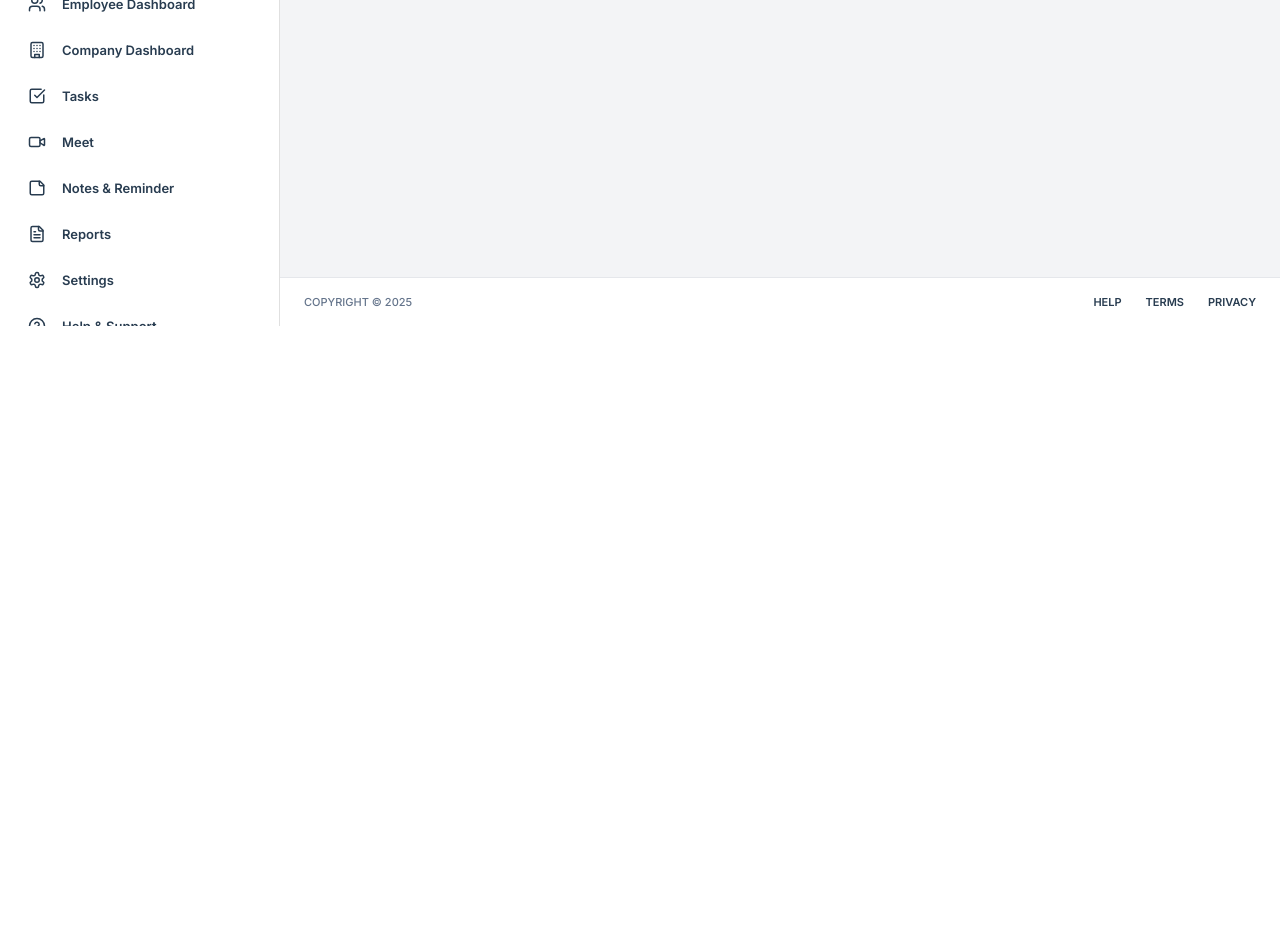
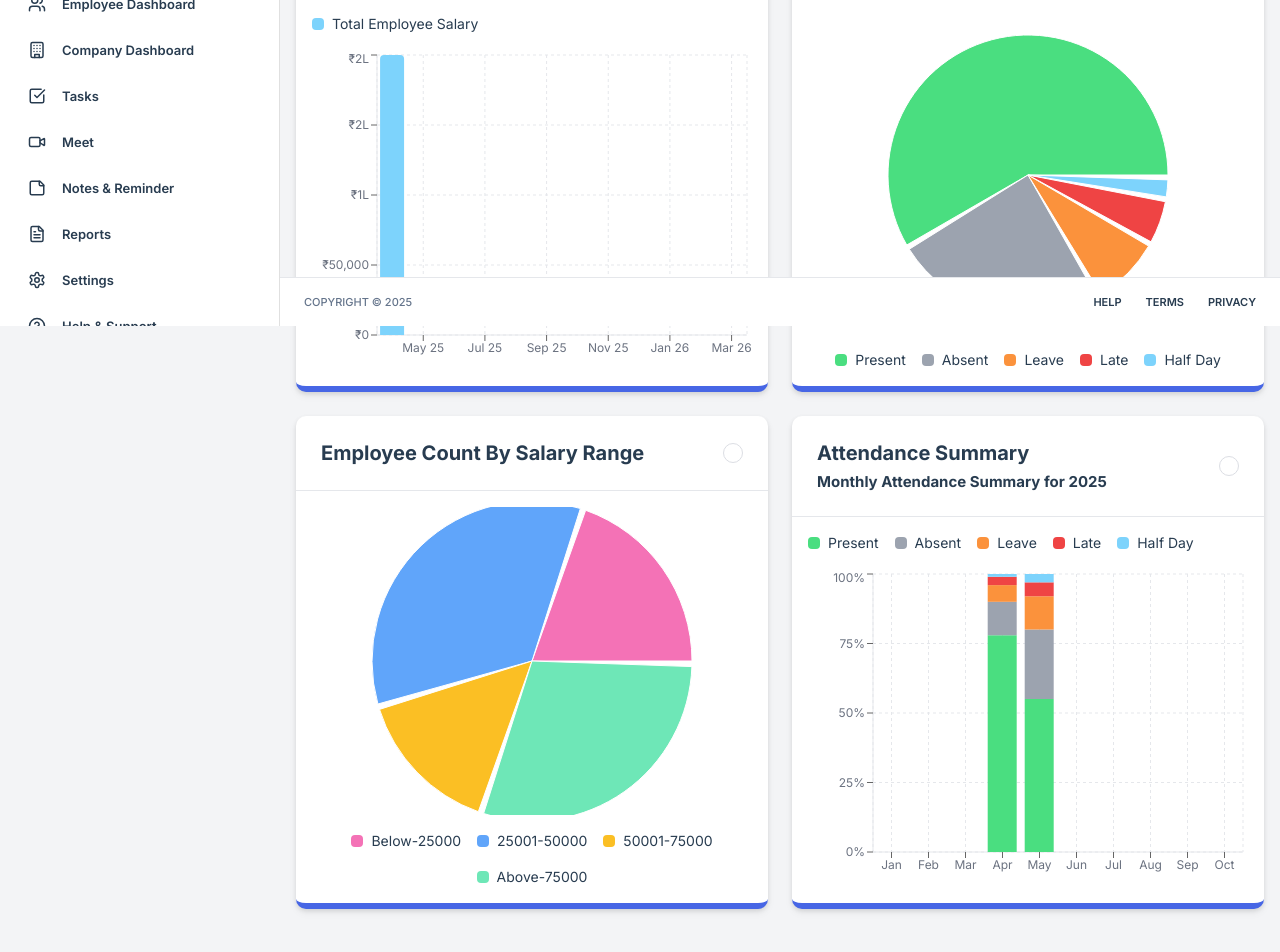
Before and after one commit to soumya85/webpanelEasyDo, a React (Vite) app: page / in a window 1280 px wide. Shown: the part 474-1426 px from the top of the page. Before the commit the page ends 800 px from the top, so only its background shows below. Built offline with nearby package versions, Linux system fonts and the light colour scheme; the HTML template or start-up script is replaced by a standard one.

Commit message:
Add Analytics Section with all 4 charts below KPI cards
cgen-19fb0c52507946d1b22fc244e3d7043b

```diff
--- a/src/pages/Overview.tsx
+++ b/src/pages/Overview.tsx
@@ -386,6 +386,161 @@ const Overview: React.FC = () => {
             label="Total Holiday"
           />
         </div>
+
+        {/* Analytics Section */}
+        <div className="flex flex-col gap-6 w-full">
+          {/* First Row of Charts */}
+          <div className="flex gap-6 w-full flex-wrap lg:flex-nowrap">
+            {/* Salary Data Chart */}
+            <ChartCard title="Salary Data Of Financial Year 2025-26">
+              <div className="h-full flex flex-col">
+                <div className="mb-4">
+                  <CustomLegend
+                    data={[{ name: "Total Employee Salary", color: "#7DD3FC" }]}
+                    className="justify-start"
+                  />
+                </div>
+                <div className="flex-1">
+                  <ResponsiveContainer width="100%" height="100%">
+                    <BarChart data={salaryData}>
+                      <CartesianGrid strokeDasharray="3 3" stroke="#E5E7EB" />
+                      <XAxis
+                        dataKey="month"
+                        tick={{ fontSize: 12, fill: "#6B7280" }}
+                        axisLine={{ stroke: "#E5E7EB" }}
+                      />
+                      <YAxis
+                        tickFormatter={formatCurrency}
+                        tick={{ fontSize: 12, fill: "#6B7280" }}
+                        axisLine={{ stroke: "#E5E7EB" }}
+                      />
+                      <Tooltip
+                        formatter={(value) => [
+                          formatCurrency(value as number),
+                          "Total Employee Salary",
+                        ]}
+                      />
+                      <Bar
+                        dataKey="salary"
+                        fill="#7DD3FC"
+                        radius={[4, 4, 0, 0]}
+                      />
+                    </BarChart>
+                  </ResponsiveContainer>
+                </div>
+              </div>
+            </ChartCard>
+
+            {/* Attendance Status Chart */}
+            <ChartCard
+              title="Attendance Status"
+              subtitle="Total Employees: 120"
+            >
+              <div className="h-full flex flex-col items-center">
+                <div className="flex-1 w-full max-w-[350px]">
+                  <ResponsiveContainer width="100%" height="100%">
+                    <PieChart>
+                      <Pie
+                        data={attendanceStatusData}
+                        cx="50%"
+                        cy="50%"
+                        innerRadius={0}
+                        outerRadius={140}
+                        paddingAngle={2}
+                        dataKey="value"
+                      >
+                        {attendanceStatusData.map((entry, index) => (
+                          <Cell key={`cell-${index}`} fill={entry.color} />
+                        ))}
+                      </Pie>
+                      <Tooltip
+                        formatter={(value) => [`${value}%`, "Percentage"]}
+                      />
+                    </PieChart>
+                  </ResponsiveContainer>
+                </div>
+                <CustomLegend data={attendanceStatusData} className="mt-4" />
+              </div>
+            </ChartCard>
+          </div>
+
+          {/* Second Row of Charts */}
+          <div className="flex gap-6 w-full flex-wrap lg:flex-nowrap">
+            {/* Employee Count by Salary Range Chart */}
+            <ChartCard title="Employee Count By Salary Range">
+              <div className="h-full flex flex-col items-center">
+                <div className="flex-1 w-full max-w-[400px]">
+                  <ResponsiveContainer width="100%" height="100%">
+                    <PieChart>
+                      <Pie
+                        data={salaryRangeData}
+                        cx="50%"
+                        cy="50%"
+                        innerRadius={0}
+                        outerRadius={160}
+                        paddingAngle={2}
+                        dataKey="value"
+                      >
+                        {salaryRangeData.map((entry, index) => (
+                          <Cell key={`cell-${index}`} fill={entry.color} />
+                        ))}
+                      </Pie>
+                      <Tooltip
+                        formatter={(value) => [`${value}%`, "Percentage"]}
+                      />
+                    </PieChart>
+                  </ResponsiveContainer>
+                </div>
+                <CustomLegend data={salaryRangeData} className="mt-4" />
+              </div>
+            </ChartCard>
+
+            {/* Monthly Attendance Summary Chart */}
+            <ChartCard
+              title="Attendance Summary"
+              subtitle="Monthly Attendance Summary for 2025"
+            >
+              <div className="h-full flex flex-col">
+                <div className="mb-4">
+                  <CustomLegend
+                    data={[
+                      { name: "Present", color: "#4ADE80" },
+                      { name: "Absent", color: "#9CA3AF" },
+                      { name: "Leave", color: "#FB923C" },
+                      { name: "Late", color: "#EF4444" },
+                      { name: "Half Day", color: "#7DD3FC" },
+                    ]}
+                    className="justify-start"
+                  />
+                </div>
+                <div className="flex-1">
+                  <ResponsiveContainer width="100%" height="100%">
+                    <BarChart data={monthlyAttendanceData}>
+                      <CartesianGrid strokeDasharray="3 3" stroke="#E5E7EB" />
+                      <XAxis
+                        dataKey="month"
+                        tick={{ fontSize: 12, fill: "#6B7280" }}
+                        axisLine={{ stroke: "#E5E7EB" }}
+                      />
+                      <YAxis
+                        domain={[0, 100]}
+                        tickFormatter={(value) => `${value}%`}
+                        tick={{ fontSize: 12, fill: "#6B7280" }}
+                        axisLine={{ stroke: "#E5E7EB" }}
+                      />
+                      <Tooltip formatter={(value) => [`${value}%`, ""]} />
+                      <Bar dataKey="Present" stackId="a" fill="#4ADE80" />
+                      <Bar dataKey="Absent" stackId="a" fill="#9CA3AF" />
+                      <Bar dataKey="Leave" stackId="a" fill="#FB923C" />
+                      <Bar dataKey="Late" stackId="a" fill="#EF4444" />
+                      <Bar dataKey="Half" stackId="a" fill="#7DD3FC" />
+                    </BarChart>
+                  </ResponsiveContainer>
+                </div>
+              </div>
+            </ChartCard>
+          </div>
+        </div>
       </div>
     </div>
   );
```
